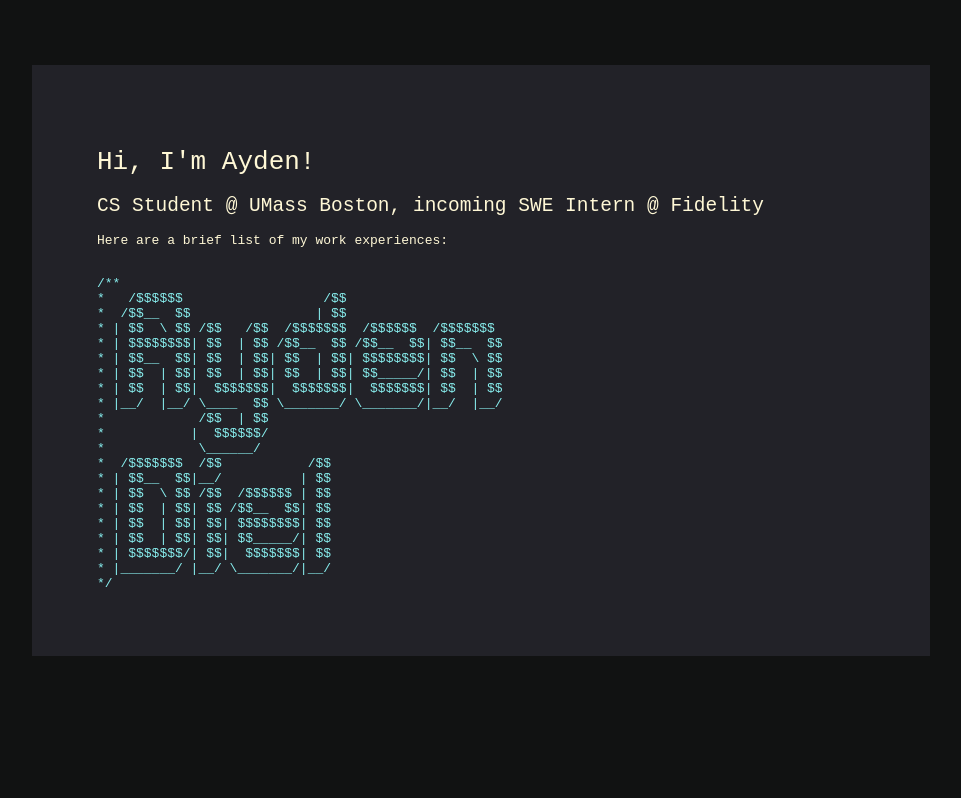
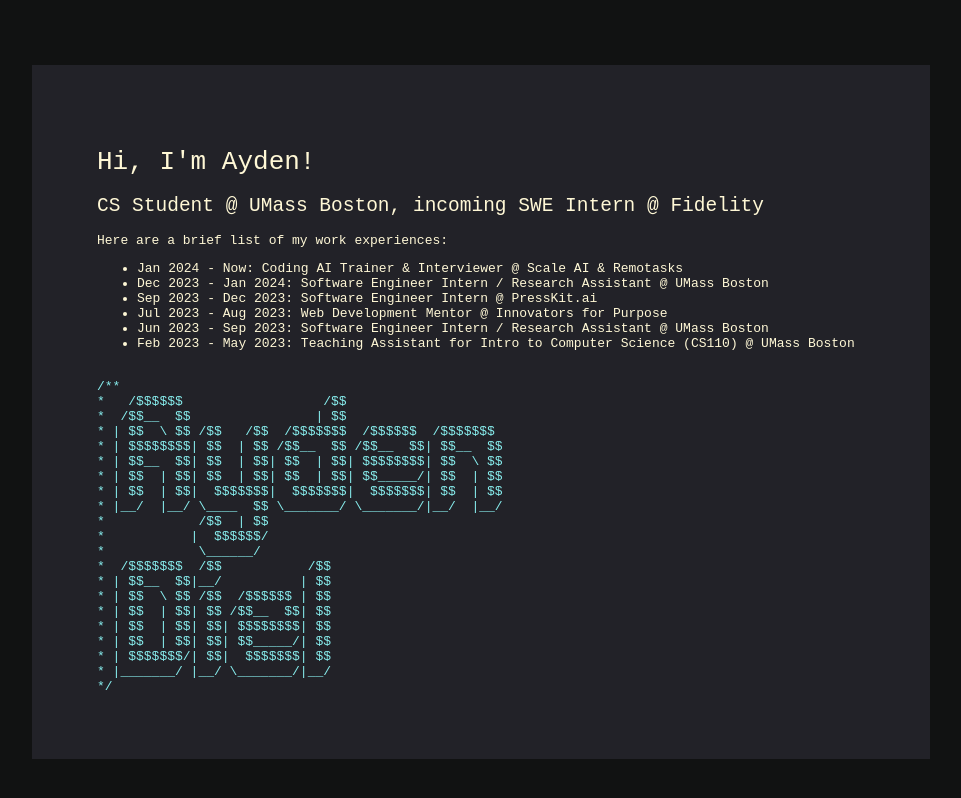
Before and after one commit to leiDnedyA/leiDnedyA.github.io, a React (Vite) app: page / in a window 1280 px wide. Shown: the whole page, without its empty margins (159-1120 px from the left). Built offline with nearby package versions, Linux system fonts and the light colour scheme.

Commit message:
feat: added work experiences list to homepage

```diff
--- a/src/App.tsx
+++ b/src/App.tsx
@@ -1,4 +1,3 @@
-import reactLogo from './assets/react.svg'
 import CodeBlock from './components/CodeBlock.tsx';
 import BulletedList from './components/BulletedList.tsx'
 
@@ -26,6 +25,15 @@
 */
 `;
 
+const WORK_EXPERIENCES = [
+"Jan 2024 - Now: Coding AI Trainer & Interviewer @ Scale AI & Remotasks",
+"Dec 2023 - Jan 2024: Software Engineer Intern / Research Assistant @ UMass Boston",
+"Sep 2023 - Dec 2023: Software Engineer Intern @ PressKit.ai",
+"Jul 2023 - Aug 2023: Web Development Mentor @ Innovators for Purpose",
+"Jun 2023 - Sep 2023: Software Engineer Intern / Research Assistant @ UMass Boston",
+"Feb 2023 - May 2023: Teaching Assistant for Intro to Computer Science (CS110) @ UMass Boston"
+]
+
 function App() {
 
   return (
@@ -36,6 +44,7 @@
         <p>
         Here are a brief list of my work experiences:
         </p>
+        <BulletedList items={WORK_EXPERIENCES}/>
         <CodeBlock text={CODE_TEXT} doScroll={true}/>
       </div>
     </div>
```
